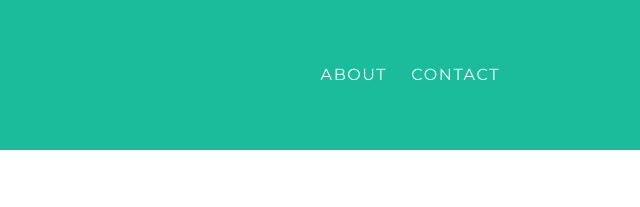
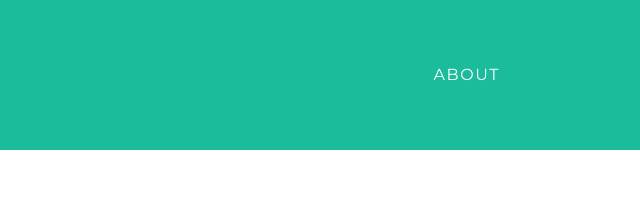
Before and after one commit to bjorertz/bjorertz.github.io, a plain HTML site: page about.html in a window 1280 px wide. Shown: the top 207 px of the page, 640-1280 px from the left. Drawn offline with Linux system fonts and the light colour scheme.

Commit message:
Update about.html

```diff
--- a/about.html
+++ b/about.html
@@ -10,7 +10,6 @@
         <a id="header-title" href="index.html">My Blog</a>
         <ul id="header-nav">
           <li><a href="about.html">About</a></li>
-          <li><a href="mailto:bjorertz@gmail.com">Contact</a></li>
         </ul>
       </div>
     </div>
```
